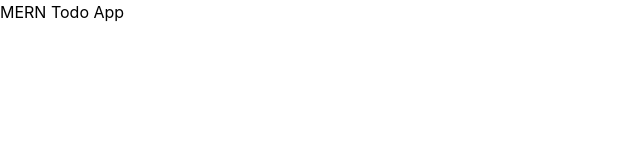
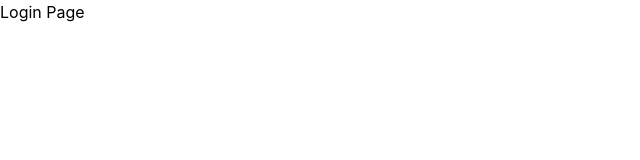
Before and after one commit to Abdul-Muqeet-12/mern-todo-app, a React (Vite) app in the folder client/: page /login in a window 1280 px wide. Shown: the top 160 px of the page, without its empty margins (0-640 px from the left). Built offline with nearby package versions, Linux system fonts and the light colour scheme.

Commit message:
Setup React Router and application routes

```diff
--- a/client/src/App.jsx
+++ b/client/src/App.jsx
@@ -1,7 +1,16 @@
+import { Route, Routes } from "react-router-dom";
+import Todo from "./pages/Todo";
+import Login from "./pages/Login";
+import Register from "./pages/Register";
+
 function App() {
   return (
     <div>
-      <h1>MERN Todo App</h1>
+      <Routes>
+        <Route path="/" element={<Todo />} />
+        <Route path="/login" element={<Login />} />
+        <Route path="/register" element={<Register />} />
+      </Routes>
     </div>
   );
 }
--- a/client/src/main.jsx
+++ b/client/src/main.jsx
@@ -1,5 +1,10 @@
 import { createRoot } from "react-dom/client";
+import { BrowserRouter } from "react-router-dom";
 import "./index.css";
 import App from "./App.jsx";
 
-createRoot(document.getElementById("root")).render(<App />);
+createRoot(document.getElementById("root")).render(
+  <BrowserRouter>
+    <App />
+  </BrowserRouter>,
+);
--- /dev/null
+++ b/client/src/pages/Login.jsx
@@ -0,0 +1,9 @@
+function Login() {
+  return (
+    <div>
+      <h1>Login Page</h1>
+    </div>
+  );
+}
+
+export default Login;
--- /dev/null
+++ b/client/src/pages/Register.jsx
@@ -0,0 +1,9 @@
+function Register() {
+  return (
+    <div>
+      <h1>Register Page</h1>
+    </div>
+  );
+}
+
+export default Register;
--- /dev/null
+++ b/client/src/pages/Todo.jsx
@@ -0,0 +1,9 @@
+function Todo() {
+  return (
+    <div>
+      <h1>Todo List Page</h1>
+    </div>
+  );
+}
+
+export default Todo;
```
